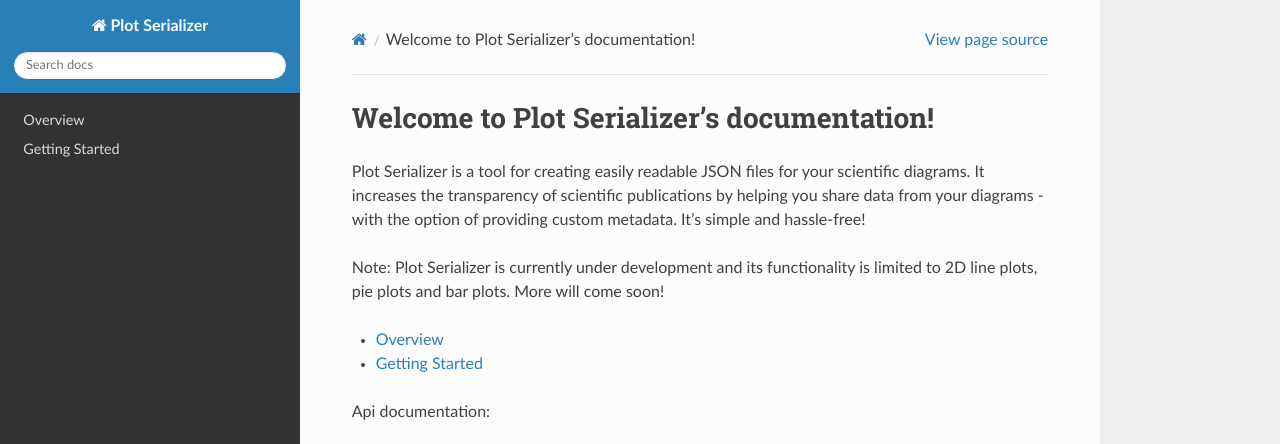
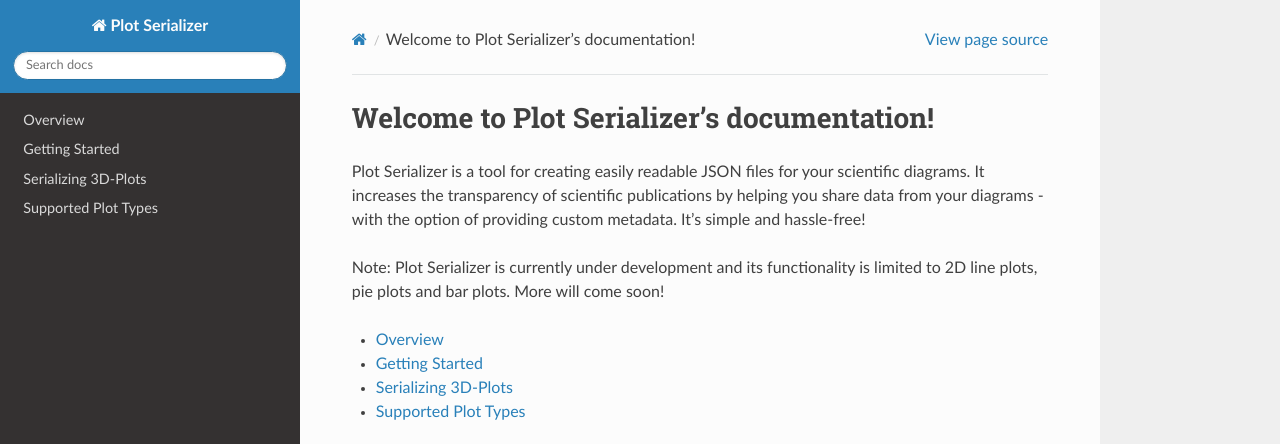
Before and after one commit to RodneyMKay/plotserializer-userstudy, a Sphinx documentation site: the page built from doc/index.rst, in a window 1280 px wide and 942 px high, cut to the strip 0-444 px from the top of the window. Built offline with Sphinx 7.4.7 and the Read the Docs theme 2.0.0, drawn with Linux system fonts in a browser that asks for light colours.

Commit message:
Register new docs

```diff
--- a/doc/index.rst
+++ b/doc/index.rst
@@ -17,6 +17,8 @@ Note: Plot Serializer is currently under development and its functionality is li
 
    Overview
    Getting Started
+   3D-Plots
+   Supported Plot Types
 
 Api documentation:
 
```
